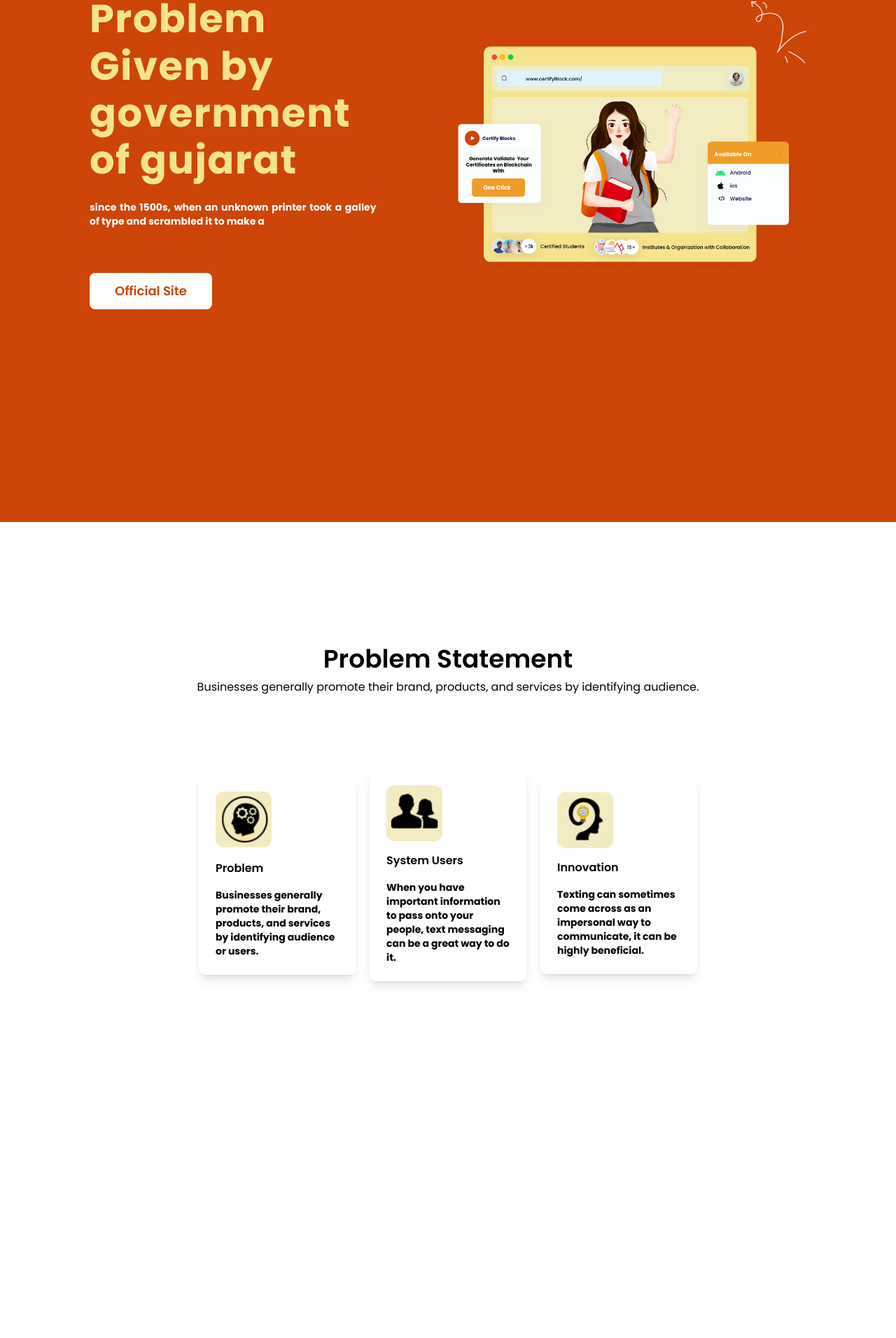
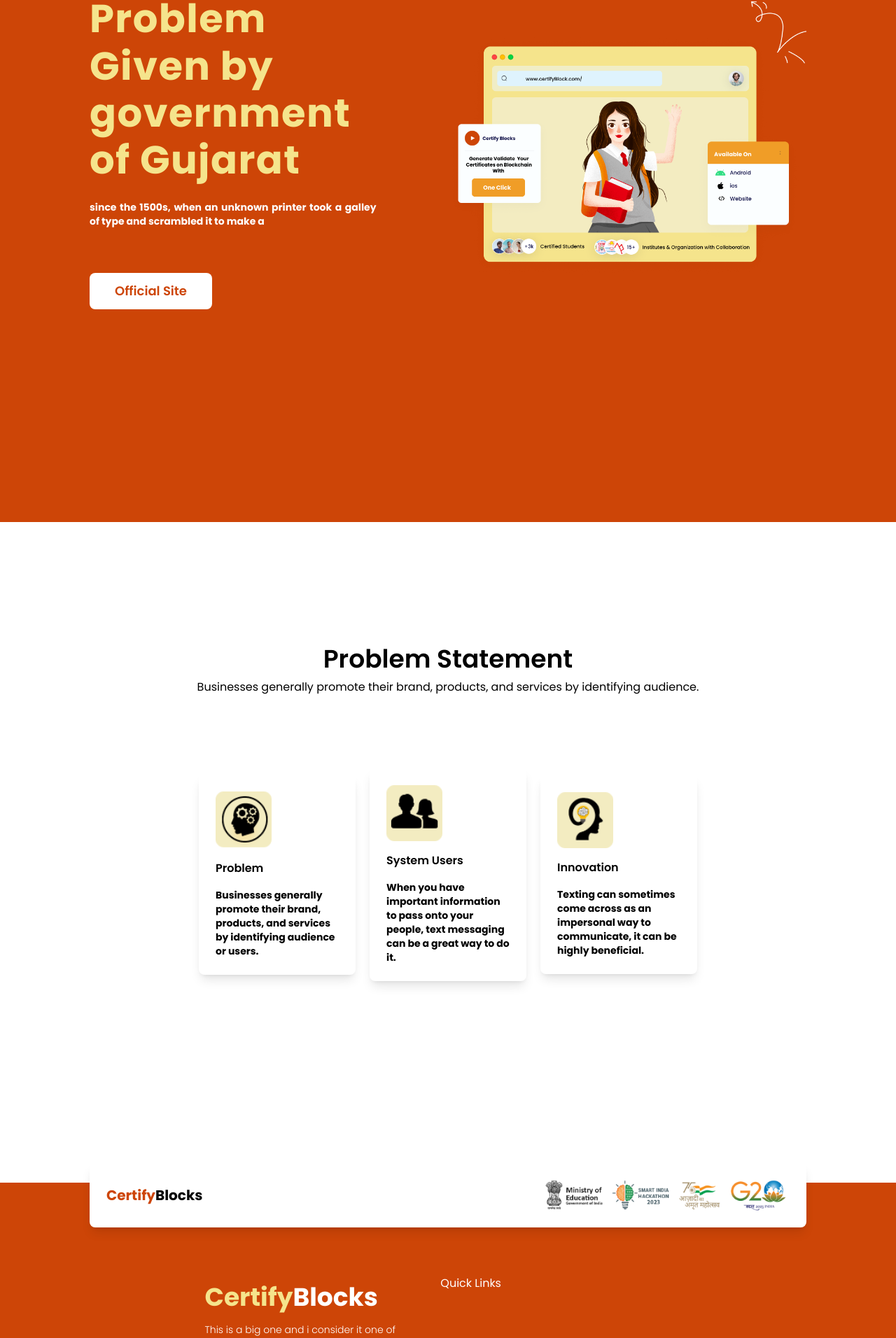
Before and after one commit to vwakesahu/ui-ux, a React (Create React App) app: page / in a window 1280 px wide. Shown: the part 242-2154 px from the top of the page at 70% size. Before the commit the page ends 1724 px from the top, so only its background shows below. Built offline with nearby package versions, Linux system fonts and the light colour scheme.

Commit message:
Done with ps

```diff
--- a/src/App.js
+++ b/src/App.js
@@ -2,6 +2,7 @@ import logo from "./logo.svg";
 import "./App.css";
 import Header from "./components/Header";
 import ProblemStatement from "./components/ProblemStatement";
+import Footer from "./components/Footer";
 
 function App() {
   return (
@@ -11,6 +12,7 @@ function App() {
         <div className="md:p-12 p-8">
           <ProblemStatement />
         </div>
+        <Footer />
       </main>
     </div>
   );
--- /dev/null
+++ b/src/components/Footer.jsx
@@ -0,0 +1,56 @@
+import React from "react";
+import FooterNav from "./FooterNav";
+
+const Footer = () => {
+  return (
+    <div className=" md:p-12 p-8 flex justify-center relative bg-bgColor">
+      <div className="w-[80%] absolute -top-7">
+        <FooterNav />
+      </div>
+
+      {/* For Desktop */}
+      <div className="hidden text-white md:flex gap-12 items-center ">
+        <div className=" text-white">
+          <div className="mt-24 ">
+            <p className="font-bold text-4xl text-lightYellow">
+              Certify<span className="text-white">Blocks</span>
+            </p>
+            <p className=" text-sm font-light mt-4">
+              This is a big one and i consider it one of the most important
+              things for a business.
+            </p>
+          </div>
+        </div>{" "}
+        <p className="w-full">Quick Links</p>
+      </div>
+
+
+      {/* For Mobile */}
+      <div className="md:hidden w-screen">
+        <div className="md:mt-24 mt-12 text-white ">
+          <div>
+            <p className="font-bold text-xl text-lightYellow">
+              Certify<span className="text-white">Blocks</span>
+            </p>
+            <p className=" text-sm font-light mt-4">
+              This is a big one and i consider it one of the most important
+              things for a business.
+            </p>
+          </div>
+          <div className="mt-8">
+            <p className="mb-3">Quick Links:</p>
+            <ul className=" flex flex-col gap-2 text-sm">
+              <li className=" cursor-pointer ">Idea</li>
+              <li className=" cursor-pointer ">Solution</li>
+              <li className=" cursor-pointer ">Process Flow</li>
+              <li className=" cursor-pointer ">Tech Stack</li>
+              <li className=" cursor-pointer ">Use Case</li>
+            </ul>
+          </div>
+        </div>
+      </div>
+    </div>
+  );
+};
+
+export default Footer;
--- /dev/null
+++ b/src/components/FooterNav.jsx
@@ -0,0 +1,32 @@
+import React, { useState } from "react";
+import SIHLOG from "../img/SIH2023.png";
+const FooterNav = () => {
+
+  return (
+    <div>
+      {/* FOR DESKTOP */}
+      <div className="hidden md:flex justify-between shadow-lg bg-white p-6 rounded-lg items-center">
+        <div>
+          <p className="font-bold text-xl text-bgColor">
+            Certify<span className="text-black">Blocks</span>
+          </p>
+        </div>
+
+        <div>
+          <img src={SIHLOG} className=" w-350" />
+        </div>
+      </div>
+
+      {/* FOR MOBILE */}
+      <div className="flex md:hidden bg-white justify-center shadow-lg items-center p-3 rounded-lg">
+        <p className="font-bold text-lg text-bgColor">
+          Certify<span className="text-black">Blocks</span>
+        </p>
+
+
+      </div>
+    </div>
+  );
+};
+
+export default FooterNav;
--- a/src/components/HeroComponent.jsx
+++ b/src/components/HeroComponent.jsx
@@ -8,7 +8,7 @@ const HeroComponent = () => {
     >
       <div className="md:w-[80%] flex-1 flex flex-col md:items-start items-center justify-center md:h-[75%] gap-6">
         <p className="mt-10 text-[2rem] md:text-left lg:text-[3.5rem] font-bold tracking-wide md:leading-tight text-lightYellow">
-          Problem Given by government of gujarat
+          Problem Given by government of Gujarat
         </p>
 
         <p className="text-justify text-white font-bold text-sm flex flex-wrap gap-1">
--- a/src/components/Navbar.jsx
+++ b/src/components/Navbar.jsx
@@ -14,7 +14,7 @@ const NavBar = () => {
       <div className="hidden md:flex justify-between bg-white p-6 rounded-lg items-center">
         <div>
           <p className="font-bold text-xl text-bgColor">
-            Certify<span className="text-black">Block</span>
+            Certify<span className="text-black">Blocks</span>
           </p>
         </div>
         <div>
@@ -34,7 +34,7 @@ const NavBar = () => {
       {/* FOR MOBILE */}
       <div className="flex md:hidden bg-white justify-between p-3 rounded-lg">
         <p className="font-bold text-lg text-bgColor">
-          Certify<span className="text-black">Block</span>
+          Certify<span className="text-black">Blocks</span>
         </p>
         <img src={MenuIcon} className=" w-8" onClick={menuHandle} />
         {isMenu && (
--- a/src/components/ProblemStatement.jsx
+++ b/src/components/ProblemStatement.jsx
@@ -7,7 +7,7 @@ import Card from "./Card";
 const ProblemStatement = () => {
   return (
     <div>
-      <div className="md:mt-24 mt-12 p-8 flex flex-col items-center justify-center gap-2 text-center ">
+      <div className="md:mt-24 mt-12 p-8 flex flex-col items-center justify-center gap-2 text-center md:mb-52 ">
         <p className="font-semibold text-2xl md:text-4xl">Problem Statement</p>
         <p>
           Businesses generally promote their brand, products, and services by
```
Also changed, not shown: src/img/solution.png (added).
